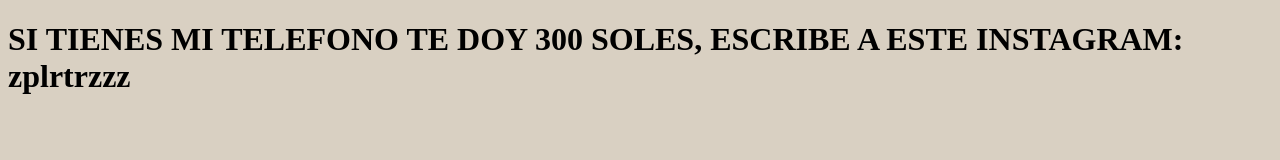
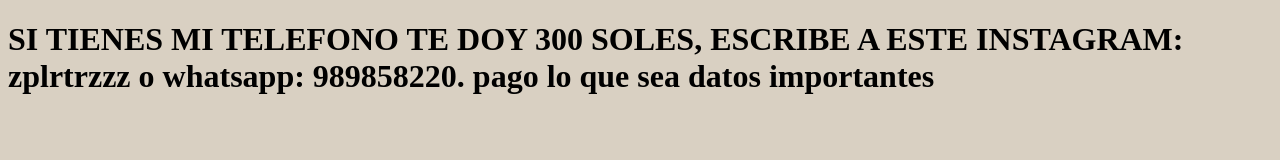
Before and after one commit to dmsnotsave/04, a plain HTML site: page index.html in a window 1280 px wide. Drawn offline with Linux system fonts and the light colour scheme.

Commit message:
Update index.html

```diff
--- a/index.html
+++ b/index.html
@@ -8,6 +8,6 @@
     <link rel="stylesheet" href="styles.css"/>
 </head>
 <body>
-    <h1>SI TIENES MI TELEFONO TE DOY 300 SOLES, ESCRIBE A ESTE INSTAGRAM: zplrtrzzz<h1/>
+    <h1>SI TIENES MI TELEFONO TE DOY 300 SOLES, ESCRIBE A ESTE INSTAGRAM: zplrtrzzz o whatsapp: 989858220. pago lo que sea datos importantes<h1/>
 </body>
 </html>
```
